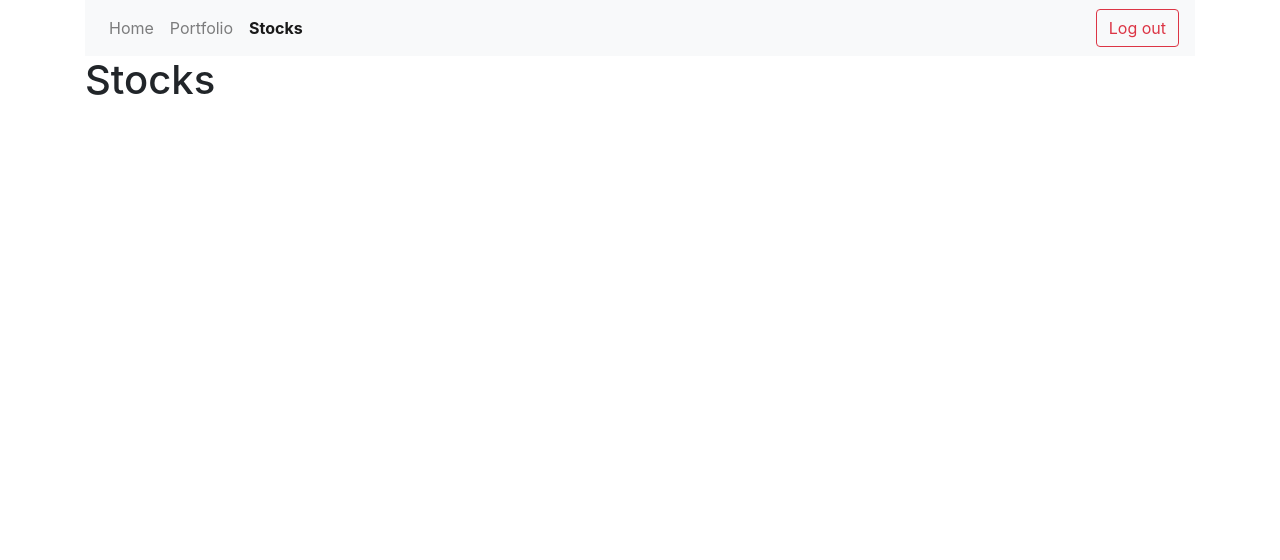
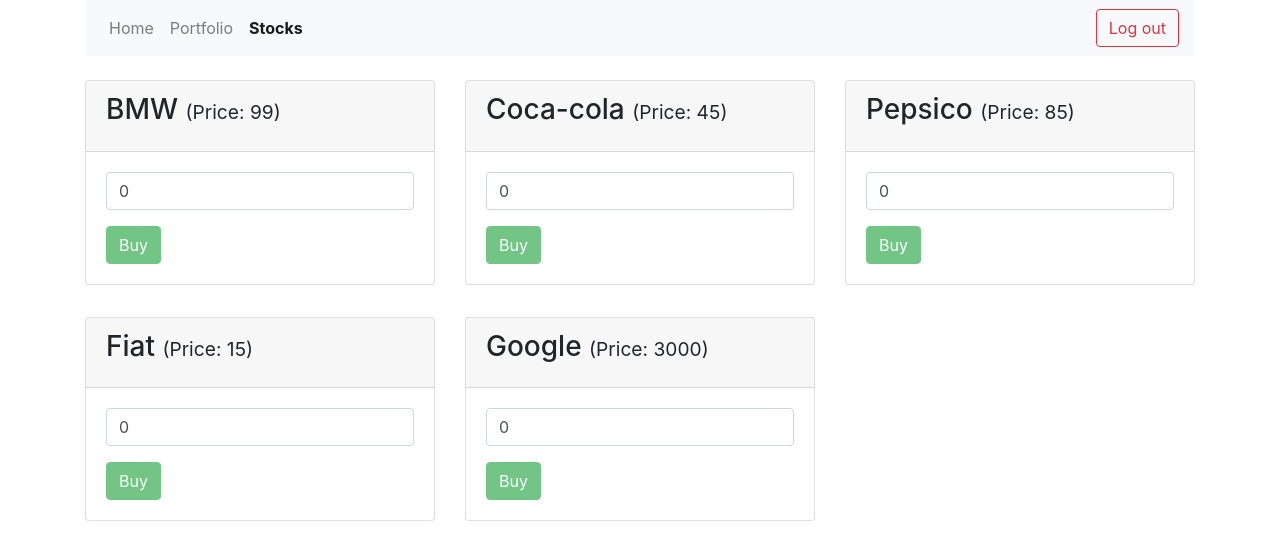
Before and after one commit to iamlearning1/vue-trader, a Vue app: page /stocks in a window 1280 px wide. Shown: the top 560 px of the page. Built offline with nearby package versions, Linux system fonts and the light colour scheme.

Commit message:
added stock component

```diff
--- a/src/components/stocks/Stock.vue
+++ b/src/components/stocks/Stock.vue
@@ -1,3 +1,47 @@
 <template>
-  <h1>Stock</h1>
+  <div class="col-sm-6 col-md-4 mt-4 mb-2">
+    <div class="card">
+      <div class="card-header">
+        <h3 class="card-title">
+          {{ stock.name }}
+          <small>(Price: {{ stock.price}})</small>
+        </h3>
+      </div>
+      <div class="card-body">
+        <div class="pull-left">
+          <input type="number" class="form-control" placeholder="quantity" v-model="quantity" />
+        </div>
+        <div class="pull-right mt-3">
+          <button class="btn btn-success" :disabled="quantity <= 0" @click="stockPurchase">Buy</button>
+        </div>
+      </div>
+    </div>
+  </div>
 </template>
+
+<script>
+export default {
+  data() {
+    return {
+      quantity: 0
+    };
+  },
+  methods: {
+    stockPurchase() {
+      const data = {
+        stockId: this.stock.id,
+        stockPrice: this.stock.price,
+        stockQuantity: this.quantity
+      };
+      this.quantity = 0;
+    }
+  },
+  props: ["stock"]
+};
+</script>
+
+<style scoped>
+small {
+  font-size: 1.2rem;
+}
+</style>
--- a/src/components/stocks/Stocks.vue
+++ b/src/components/stocks/Stocks.vue
@@ -1,3 +1,25 @@
 <template>
-  <h1>Stocks</h1>
+  <div class="row">
+    <stock v-for="stock in stocks" :key="stock.id" :stock="stock"></stock>
+  </div>
 </template>
+
+<script>
+import Stock from "./Stock.vue";
+export default {
+  data() {
+    return {
+      stocks: [
+        { id: "1", name: "BMW", price: "99" },
+        { id: "2", name: "Coca-cola", price: "45" },
+        { id: "3", name: "Pepsico", price: "85" },
+        { id: "4", name: "Fiat", price: "15" },
+        { id: "5", name: "Google", price: "3000" }
+      ]
+    };
+  },
+  components: {
+    stock: Stock
+  }
+};
+</script>
```
